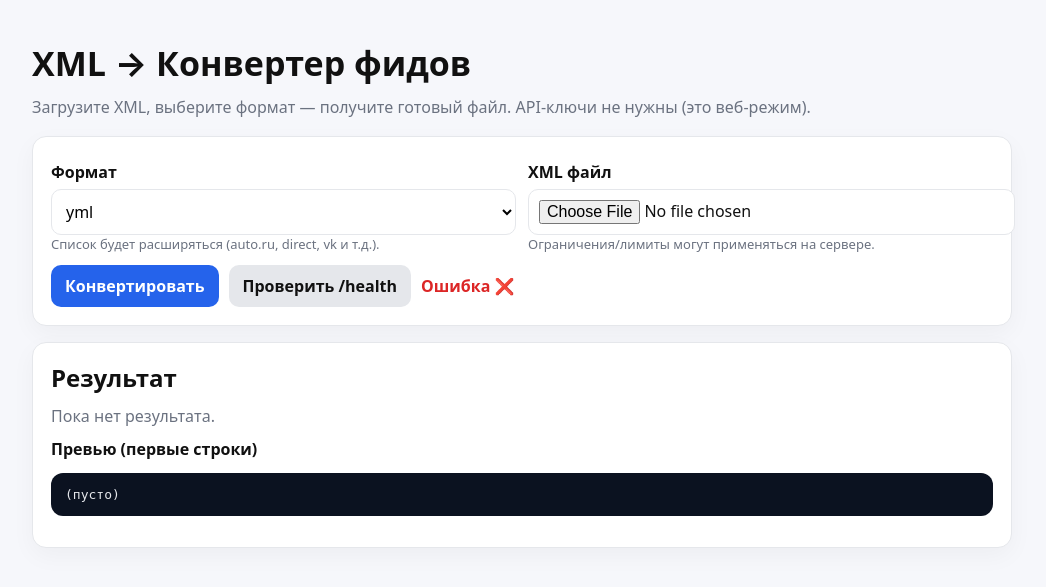
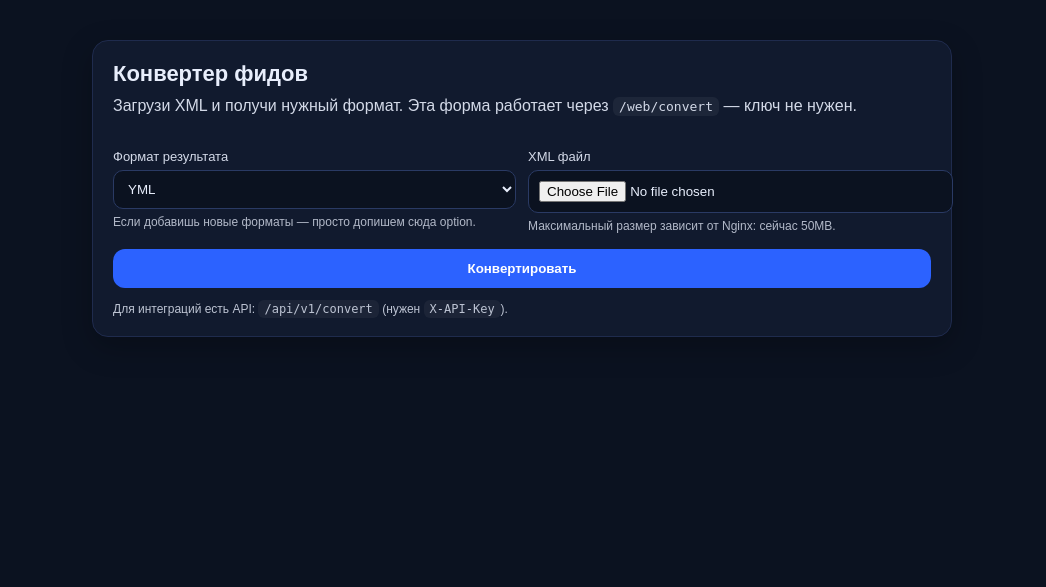
Before and after one commit to infobrutalscreen-a11y/xml, a Flask app: template templates/index.html in a window 1280 px wide. Shown: the top 587 px of the page, without its empty margins (118-1164 px from the left). Run offline with Flask 3, Linux system fonts and the light colour scheme; the template is opened without the code that fills it, so the values that code supplies are empty; parts of the project's set-up code (start-up, migrations or seed data) failed here and were passed over.

Commit message:
upd file formats

```diff
--- a/templates/index.html
+++ b/templates/index.html
@@ -1,173 +1,59 @@
-<!DOCTYPE html>
+<!doctype html>
 <html lang="ru">
 <head>
-  <meta charset="UTF-8" />
+  <meta charset="utf-8" />
   <meta name="viewport" content="width=device-width,initial-scale=1" />
-  <title>XML → Конвертер фидов</title>
+  <title>Feed Converter</title>
   <style>
-    :root { --bg:#f6f7fb; --card:#fff; --text:#111; --muted:#6b7280; --primary:#2563eb; --border:#e5e7eb; }
-    body{margin:0;font-family:system-ui,-apple-system,Segoe UI,Roboto,Arial;background:var(--bg);color:var(--text);}
-    .wrap{max-width:980px;margin:40px auto;padding:0 16px;}
-    h1{font-size:34px;margin:0 0 10px;}
-    p{margin:0 0 18px;color:var(--muted)}
-    .card{background:var(--card);border:1px solid var(--border);border-radius:14px;padding:18px;box-shadow:0 8px 24px rgba(0,0,0,.04);margin:16px 0;}
-    .grid{display:grid;grid-template-columns:1fr 1fr;gap:12px}
-    label{display:block;font-weight:600;margin:6px 0}
-    input,select,button{font:inherit}
-    input[type="file"],select{width:100%;padding:10px;border:1px solid var(--border);border-radius:10px;background:#fff}
-    .row{display:flex;gap:10px;align-items:center;flex-wrap:wrap;margin-top:12px}
-    button{padding:10px 14px;border:0;border-radius:10px;background:var(--primary);color:#fff;font-weight:700;cursor:pointer}
-    button.secondary{background:#e5e7eb;color:#111}
-    button:disabled{opacity:.5;cursor:not-allowed}
-    .status{font-weight:700}
-    .ok{color:#16a34a}
-    .bad{color:#dc2626}
-    .meta{color:var(--muted);margin-top:8px;line-height:1.5}
-    pre{background:#0b1220;color:#e5e7eb;border-radius:12px;padding:14px;overflow:auto;max-height:360px}
-    a{color:var(--primary);font-weight:700}
-    .hint{font-size:13px;color:var(--muted)}
-    @media (max-width:720px){.grid{grid-template-columns:1fr}}
+    body { font-family: Arial, sans-serif; background:#0b1220; color:#e8eefc; margin:0; }
+    .wrap { max-width: 860px; margin: 40px auto; padding: 0 16px; }
+    .card { background:#111a2e; border:1px solid #1f2b4d; border-radius:16px; padding:20px; box-shadow: 0 10px 30px rgba(0,0,0,.25); }
+    h1 { margin:0 0 8px; font-size: 22px; }
+    p { margin:0 0 18px; opacity:.9; line-height:1.4; }
+    label { display:block; margin: 14px 0 6px; font-size: 13px; opacity:.9; }
+    select, input[type="file"] { width: 100%; padding: 10px; border-radius: 10px; border:1px solid #2a3a64; background:#0b1220; color:#e8eefc; }
+    .row { display:grid; grid-template-columns: 1fr 1fr; gap: 12px; }
+    .btn { margin-top: 16px; width:100%; padding: 12px; border:0; border-radius: 12px; background:#2c62ff; color:white; font-weight:700; cursor:pointer; }
+    .btn:hover { filter: brightness(1.05); }
+    .note { margin-top: 14px; font-size: 12px; opacity: .8; }
+    .small { font-size: 12px; opacity:.75; margin-top: 6px; }
+    code { background: rgba(255,255,255,.06); padding:2px 6px; border-radius: 6px; }
+    @media (max-width: 700px) { .row { grid-template-columns: 1fr; } }
   </style>
 </head>
 <body>
   <div class="wrap">
-    <h1>XML → Конвертер фидов</h1>
-    <p>Загрузите XML, выберите формат — получите готовый файл. API-ключи не нужны (это веб-режим).</p>
+    <div class="card">
+      <h1>Конвертер фидов</h1>
+      <p>Загрузи XML и получи нужный формат. Эта форма работает через <code>/web/convert</code> — ключ не нужен.</p>
 
-    <div class="card">
-      <div class="grid">
+      <form action="/web/convert" method="post" enctype="multipart/form-data">
+        <div class="row">
           <div>
-          <label for="format">Формат</label>
-          <select id="format">
-            <option value="yml">yml</option>
-            <option value="avito_auto">avito_auto</option>
-            <option value="avito_auto_new">avito_auto_new</option>
-            <option value="avito_auto_used">avito_auto_used</option>
+            <label>Формат результата</label>
+            <select name="format">
+              <option value="yml">YML</option>
+              <option value="avito_auto_new">Avito Auto — NEW</option>
+              <option value="avito_auto_used">Avito Auto — USED</option>
+              <option value="avito_auto">Avito Auto (общий)</option>
             </select>
-          <div class="hint">Список будет расширяться (auto.ru, direct, vk и т.д.).</div>
+            <div class="small">Если добавишь новые форматы — просто допишем сюда option.</div>
           </div>
 
           <div>
-          <label for="file">XML файл</label>
-          <input id="file" type="file" accept=".xml" />
-          <div class="hint">Ограничения/лимиты могут применяться на сервере.</div>
+            <label>XML файл</label>
+            <input type="file" name="file" accept=".xml" required />
+            <div class="small">Максимальный размер зависит от Nginx: сейчас 50MB.</div>
           </div>
         </div>
 
-      <div class="row">
-        <button id="btnConvert">Конвертировать</button>
-        <button id="btnHealth" class="secondary">Проверить /health</button>
-        <span id="healthStatus" class="status"></span>
-      </div>
-    </div>
+        <button class="btn" type="submit">Конвертировать</button>
+      </form>
 
-    <div class="card">
-      <h2 style="margin:0 0 10px;">Результат</h2>
-      <div id="resultMeta" class="meta">Пока нет результата.</div>
-      <div style="margin:10px 0;">
-        <a id="downloadLink" href="#" style="display:none;">⬇ Скачать результат</a>
-      </div>
-      <div>
-        <div style="font-weight:700;margin-bottom:8px;">Превью (первые строки)</div>
-        <pre id="preview">(пусто)</pre>
+      <div class="note">
+        Для интеграций есть API: <code>/api/v1/convert</code> (нужен <code>X-API-Key</code>).
       </div>
     </div>
   </div>
-
-<script>
-  const el = (id) => document.getElementById(id);
-
-  async function checkHealth(){
-    el("healthStatus").textContent = "Проверяю...";
-    el("healthStatus").className = "status";
-    try{
-      const r = await fetch("/health");
-      if(!r.ok) throw new Error("HTTP " + r.status);
-      const j = await r.json();
-      el("healthStatus").textContent = "Готово ✅ " + (j.status || "");
-      el("healthStatus").className = "status ok";
-    }catch(e){
-      el("healthStatus").textContent = "Ошибка ❌";
-      el("healthStatus").className = "status bad";
-    }
-  }
-
-  function setResultMeta(fmt, ct, size, filename){
-    el("resultMeta").innerHTML =
-      `<div><b>Формат:</b> ${fmt}</div>` +
-      `<div><b>Content-Type:</b> ${ct}</div>` +
-      `<div><b>Размер:</b> ${(size/1024).toFixed(1)} KB</div>` +
-      `<div><b>Файл:</b> ${filename}</div>`;
-  }
-
-  function setDownload(blob, filename){
-    const url = URL.createObjectURL(blob);
-    const a = el("downloadLink");
-    a.href = url;
-    a.download = filename;
-    a.style.display = "inline-block";
-    a.textContent = `⬇ Скачать результат (${filename})`;
-  }
-
-  function setPreview(text){
-    const lines = text.split("\n").slice(0, 40).join("\n");
-    el("preview").textContent = lines || "(пусто)";
-  }
-
-  async function convert(){
-    const f = el("file").files[0];
-    const fmt = el("format").value;
-
-    if(!f){
-      alert("Выберите XML файл");
-      return;
-    }
-
-    el("btnConvert").disabled = true;
-    el("resultMeta").textContent = "Конвертирую...";
-    el("downloadLink").style.display = "none";
-    el("preview").textContent = "(ждём...)";
-
-    const form = new FormData();
-    form.append("file", f);
-
-    try{
-      const r = await fetch(`/web/convert?format=${encodeURIComponent(fmt)}`, {
-        method: "POST",
-        body: form
-      });
-
-      if(!r.ok){
-        const t = await r.text();
-        throw new Error("HTTP " + r.status + " " + t);
-      }
-
-      const ct = r.headers.get("content-type") || "";
-      const cd = r.headers.get("content-disposition") || "";
-      let filename = "result.xml";
-      const m = cd.match(/filename="([^"]+)"/);
-      if(m) filename = m[1];
-
-      const blob = await r.blob();
-      setResultMeta(fmt, ct, blob.size, filename);
-      setDownload(blob, filename);
-
-      const text = await blob.text();
-      setPreview(text);
-
-    }catch(e){
-      el("resultMeta").innerHTML = `<span class="bad"><b>Ошибка:</b> ${e.message}</span>`;
-      el("preview").textContent = "(ошибка)";
-    }finally{
-      el("btnConvert").disabled = false;
-    }
-  }
-
-  el("btnHealth").addEventListener("click", checkHealth);
-  el("btnConvert").addEventListener("click", convert);
-
-  // auto health check on load
-  checkHealth();
-</script>
 </body>
 </html>
```
Also changed, not shown: api.py (+56 -62 lines). Lines whose indentation alone changed are shown as unchanged.
